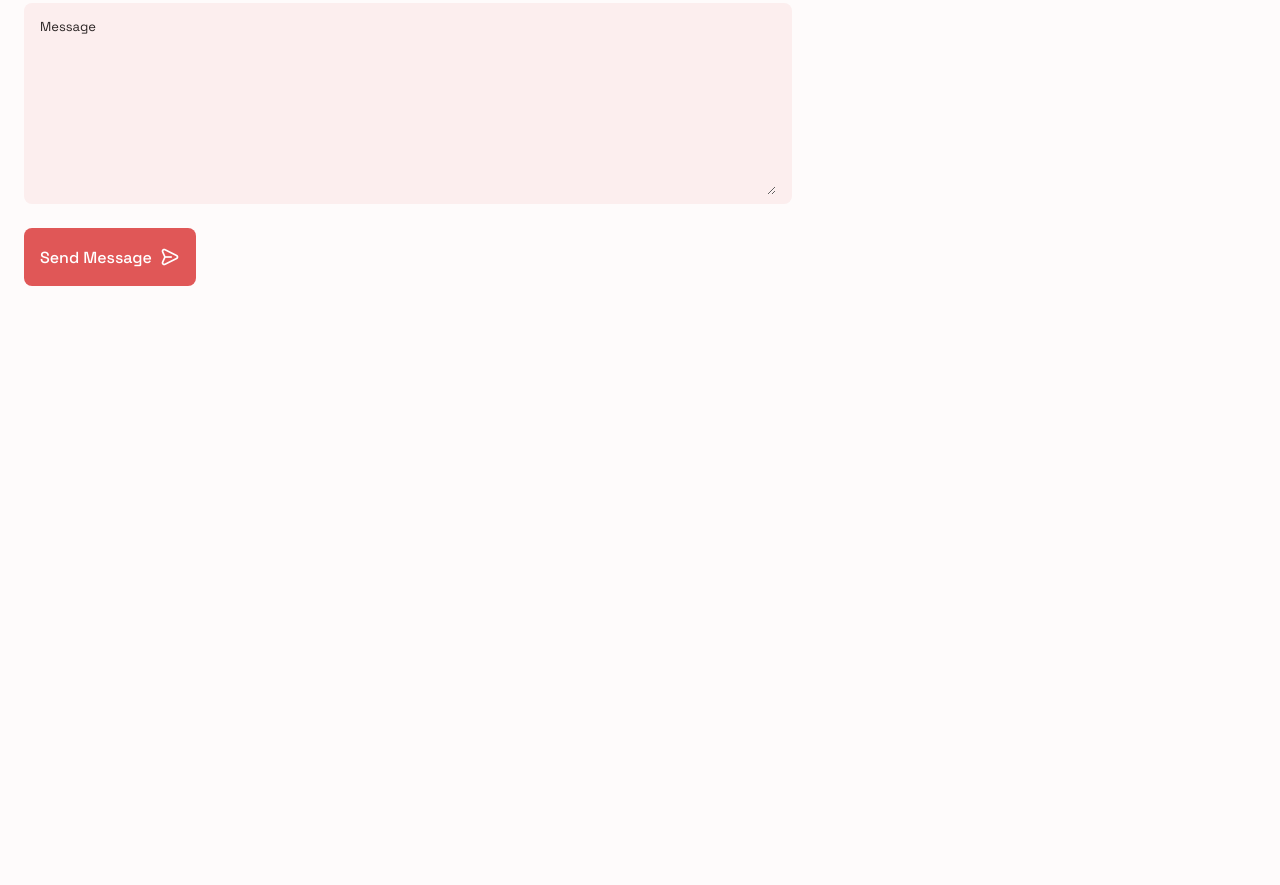
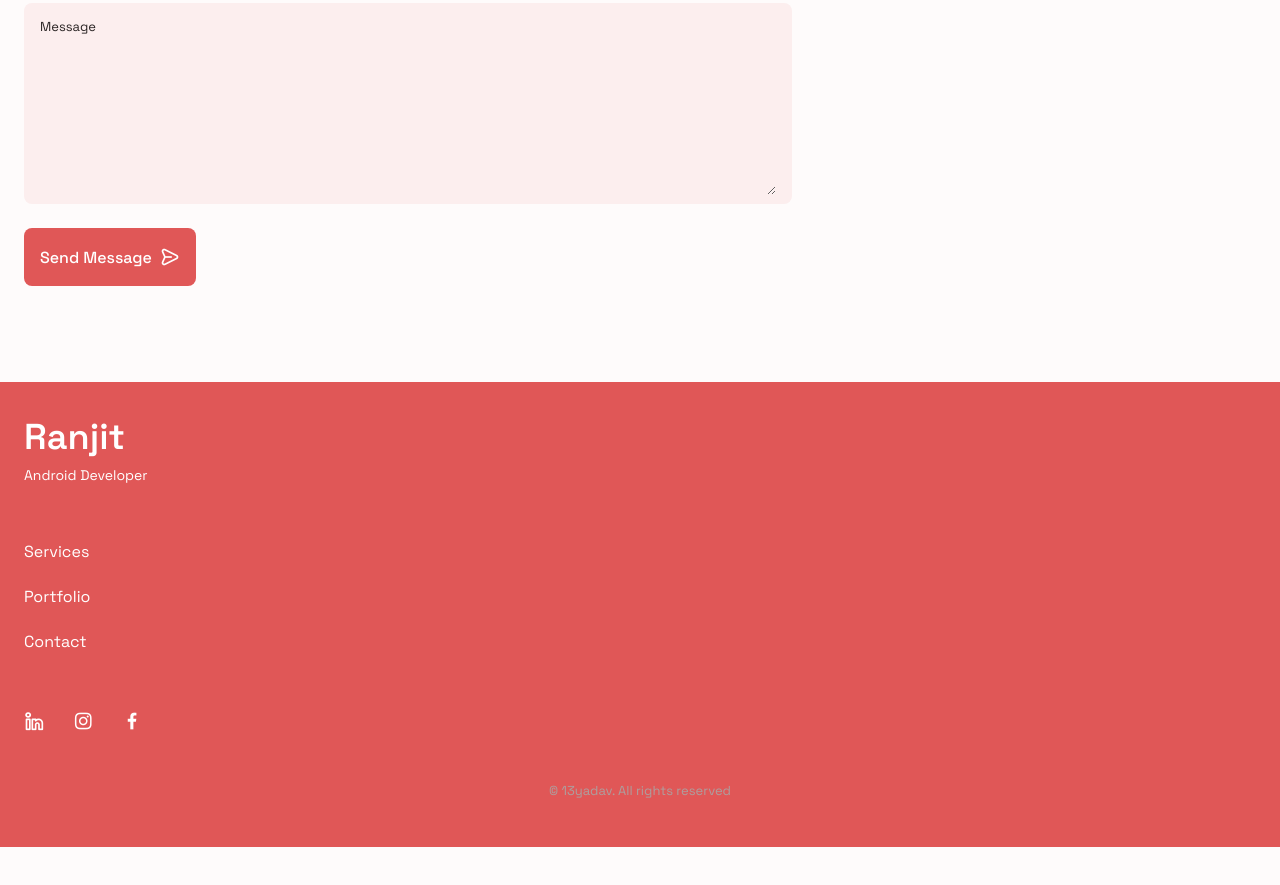
Before and after one commit to 13yadav/13yadav.github.io, a plain HTML site: page index.html in a window 1280 px wide. Shown: the part 5742-6627 px from the top of the page. Before the commit the page ends 6140 px from the top, so only its background shows below. Drawn offline with nearby package versions, Linux system fonts and the light colour scheme.

Commit message:
footer added

```diff
--- a/assets/css/styles.css
+++ b/assets/css/styles.css
@@ -875,6 +875,61 @@ img {
 }
 
 /*==================== FOOTER ====================*/
+.footer {
+  padding-top: 2rem;
+}
+
+.footer-container {
+  row-gap: 3.5rem;
+}
+
+.footer-bg {
+  background-color: var(--first-color-second);
+  padding: 2rem 0 3rem;
+}
+
+.footer-title {
+  font-size: var(--h1-font-size);
+  margin-bottom: var(--mb-0-25);
+}
+
+.footer-subtitle {
+  font-size: var(--small-font-size);
+}
+
+.footer-links {
+  display: flex;
+  flex-direction: column;
+  row-gap: 1.5rem;
+}
+
+.footer-link:hover {
+  color: var(--first-color-lighter);
+}
+
+.footer-social {
+  font-size: 1.25rem;
+  margin-right: var(--mb-1-5);
+}
+
+.footer-social:hover {
+  color: var(--first-color-lighter);
+}
+
+.footer-copy {
+  font-size: var(--smaller-font-size);
+  text-align: center;
+  color: var(--text-color-light);
+  margin-top: var(--mb-3);
+}
+
+.footer-title,
+.footer-subtitle,
+.footer-link,
+.footer-social {
+  color: #fff;
+}
+
 
 /*========== SCROLL UP ==========*/
 
--- a/index.html
+++ b/index.html
@@ -775,8 +775,32 @@
 
     <!--==================== FOOTER ====================-->
     <footer class="footer">
+        <div class="footer-bg">
+            <div class="footer-container container grid">
+                <div>
+                    <h1 class="footer-title">Ranjit</h1>
+                    <span class="footer-subtitle">Android Developer</span>
+                </div>
+                <ul class="footer-links">
+                    <li><a href="#services" class="footer-link">Services</a></li>
+                    <li><a href="#portfolio" class="footer-link">Portfolio</a></li>
+                    <li><a href="#contact" class="footer-link">Contact</a></li>
+                </ul>
 
-
+                <div class="footer-socials">
+                    <a href="https://www.linkedin.com/in/13yadav/" target="_blank" class="footer-social">
+                        <i class="uil uil-linkedin-alt"></i>
+                    </a>
+                    <a href="https://www.instagram.com/13yadav/" target="_blank" class="footer-social">
+                        <i class="uil uil-instagram"></i>
+                    </a>
+                    <a href="https://www.facebook.com/13ydv/" target="_blank" class="footer-social">
+                        <i class="uil uil-facebook-f"></i>
+                    </a>
+                </div>
+            </div>
+            <p class="footer-copy">&#169; 13yadav. All rights reserved</p>
+        </div>
     </footer>
 
     <!--==================== SCROLL TOP ====================-->
```
